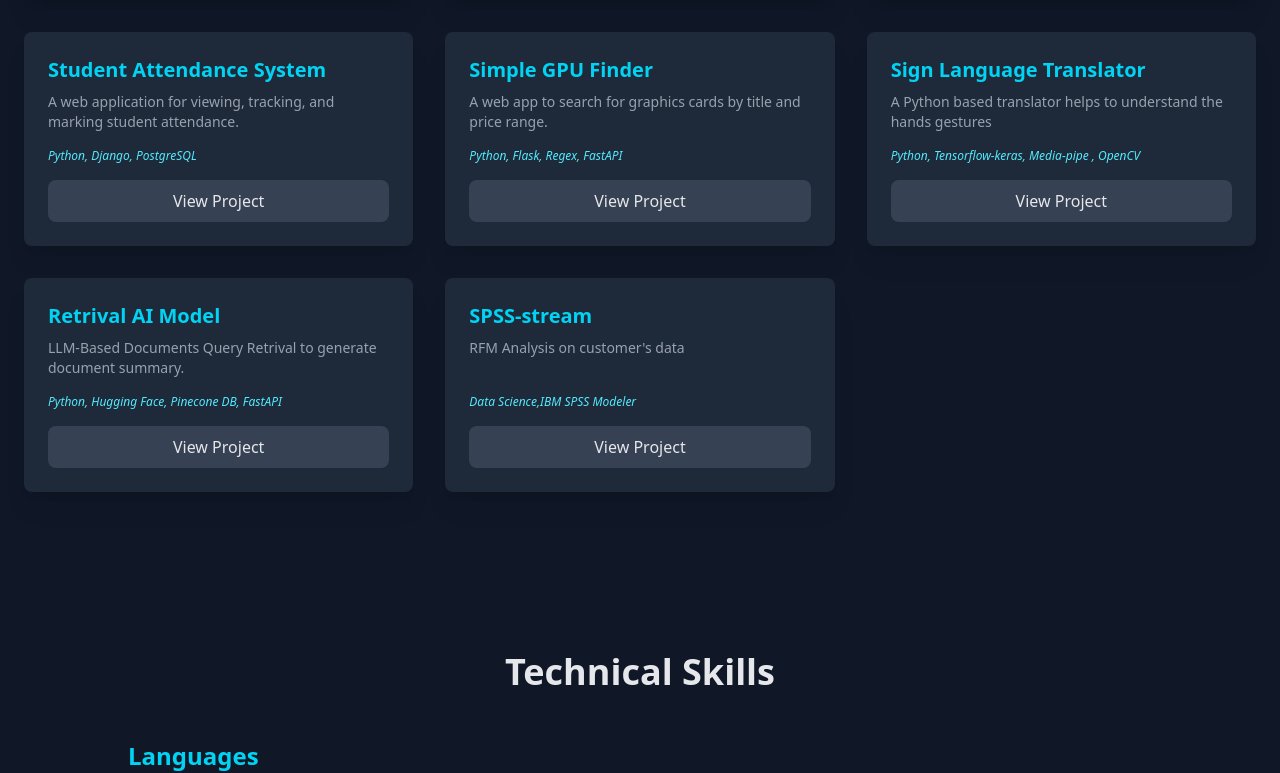
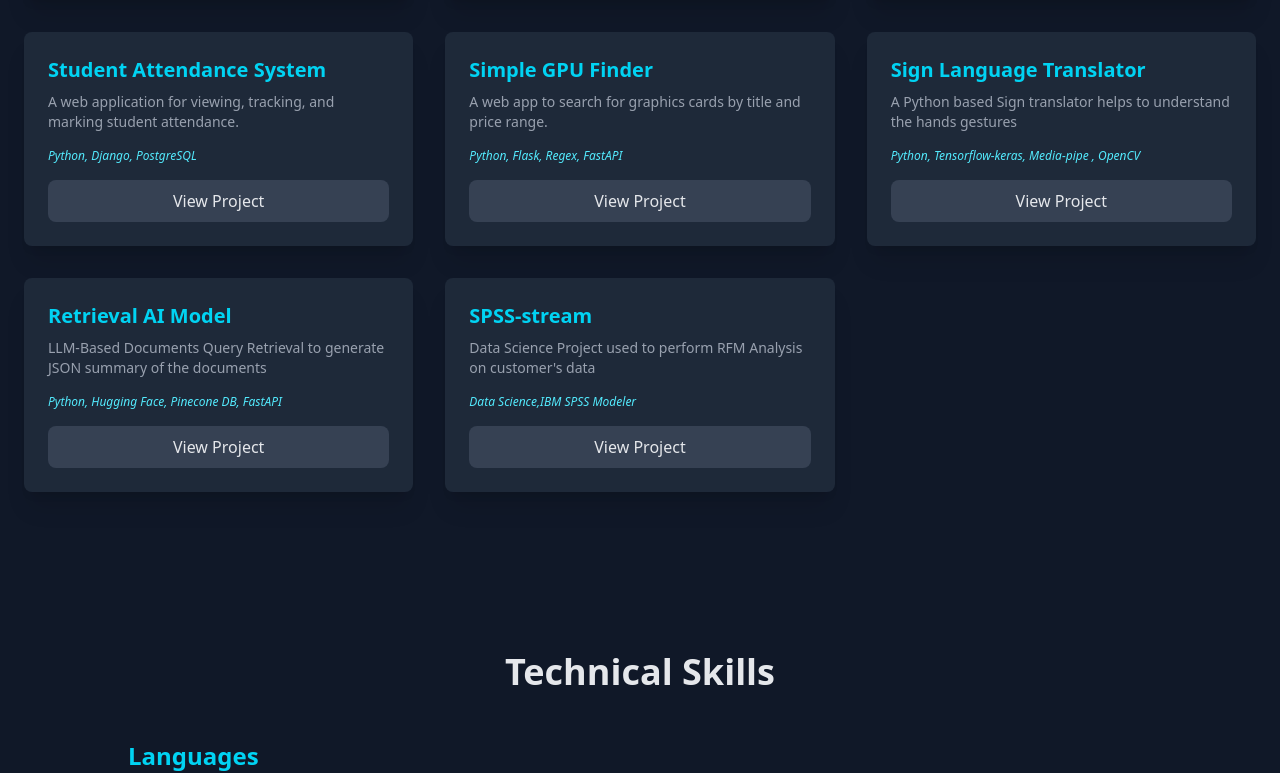
Before and after one commit to Ankit-euphemism/community-portfolio, a React (Vite) app: page / in a window 1280 px wide. Shown: the part 2668-3441 px from the top of the page. Built offline with nearby package versions, Linux system fonts and the light colour scheme.

Commit message:
add changes

```diff
--- a/src/App.jsx
+++ b/src/App.jsx
@@ -94,19 +94,19 @@ const portfolioData = {
     {
       title: "Sign Language Translator",
       tech: "Python, Tensorflow-keras, Media-pipe , OpenCV",
-      description: "A Python based translator helps to understand the hands gestures ",
+      description: "A Python based Sign translator helps to understand the hands gestures ",
       link: "https://github.com/Ankit-euphemism/sign-language-translator.git",
     },
     {
-      title: "Retrival AI Model",
+      title: "Retrieval AI Model",
       tech: "Python, Hugging Face, Pinecone DB, FastAPI",
-      description: "LLM-Based Documents Query Retrival to generate document summary. ",
+      description: "LLM-Based Documents Query Retrieval to generate JSON summary of the documents ",
       link: "https://github.com/Ankit-euphemism/Retrival_model.git",
     },
     {
       title: "SPSS-stream",
       tech: "Data Science,IBM SPSS Modeler",
-      description: "RFM Analysis on customer's data",
+      description: "Data Science Project used to perform RFM Analysis on customer's data",
       link: "https://github.com/DS-techies/SPSS-stream.git",
     },
   ],
@@ -116,7 +116,7 @@ const portfolioData = {
   ],
   skills: {
     Languages: ["Java", "Python", "C/C++", "SQL (MySQL, Postgres)", "JavaScript", "HTML/CSS", "PHP", "MongoDB"],
-    Frameworks: ["React", "Bootstrap", "Node.js", "Express.js", "Django", "Flask", "Angular", "RESTful API"],
+    Frameworks: ["React", "Bootstrap", "Node.js", "Express.js", "Django", "Flask", "Angular", "RESTful API", "Fast API"],
     DeveloperTools: ["Git", "Github", "VS Code", "Visual Studio", "PyCharm", "IntelliJ", "Cursor AI", "Firebase"],
     Libraries: ["Pandas", "NumPy", "Scikit-learn", "Matplotlib", "Axios"],
     Others: ["Testing", "Debugging", "Documentation", "Code Maintenance"],
```
Also changed, not shown: 1 other file (tests, documents, lock files or other folders).
